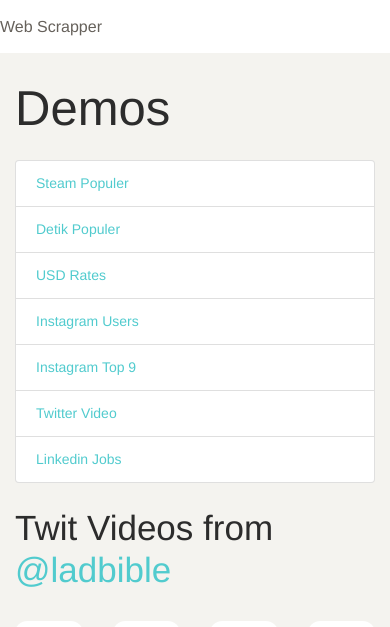
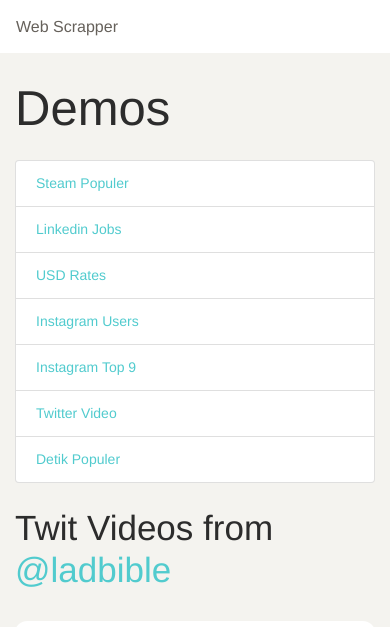
Before and after one commit to brifeb/demo-web-scrapping, a Flask app: page /twitter in a window 390 px wide. Shown: the top 627 px of the page. Run offline with Flask 2, Linux system fonts and the light colour scheme; some libraries are stand-ins or nearby versions; grey boxes are pictures that could not be loaded.

Commit message:
fix layout

```diff
--- a/templates/base.html
+++ b/templates/base.html
@@ -25,7 +25,7 @@
 
   <!-- Navigation -->
   <nav class="navbar navbar-expand-lg bg-white fixed-top">
-    <div class="container">
+    <div class="container px-3">
       <a class="navbar-brand" href="/">Web Scrapper</a>
       <button class="navbar-toggler" type="button" data-toggle="collapse" data-target="#navbarResponsive" aria-controls="navbarResponsive" aria-expanded="false" aria-label="Toggle navigation">
         <span class="navbar-toggler-icon"></span>
@@ -53,12 +53,12 @@
         <h1 class="my-4">Demos</h1>
         <div class="list-group">
           <a href="/steam" class="list-group-item">Steam Populer</a>
-          <a href="/detik-populer" class="list-group-item">Detik Populer</a>
+          <a href="/linkedin" class="list-group-item">Linkedin Jobs</a>
           <a href="/usd-rates" class="list-group-item">USD Rates</a>
           <a href="/instagram" class="list-group-item">Instagram Users</a>
           <a href="/igtopnine" class="list-group-item">Instagram Top 9</a>
           <a href="/twitter" class="list-group-item">Twitter Video</a>
-          <a href="/linkedin" class="list-group-item">Linkedin Jobs</a>
+          <a href="/detik-populer" class="list-group-item">Detik Populer</a>
         </div>
 
 
--- a/templates/twitter-scrapper.html
+++ b/templates/twitter-scrapper.html
@@ -10,7 +10,8 @@
 <div class="row">
     {% for data in datas %}
 
-    <div class="col-{{size_thumb}}">
+<!--    <div class="col-{{size_thumb}}">-->
+    <div class="col-lg-4 col-md-6 mb-4">
         <div class="card">
             <video autoplay muted loop playsinline>
                 <source src="{{data['video_url']|safe}}" type="video/mp4">
```
